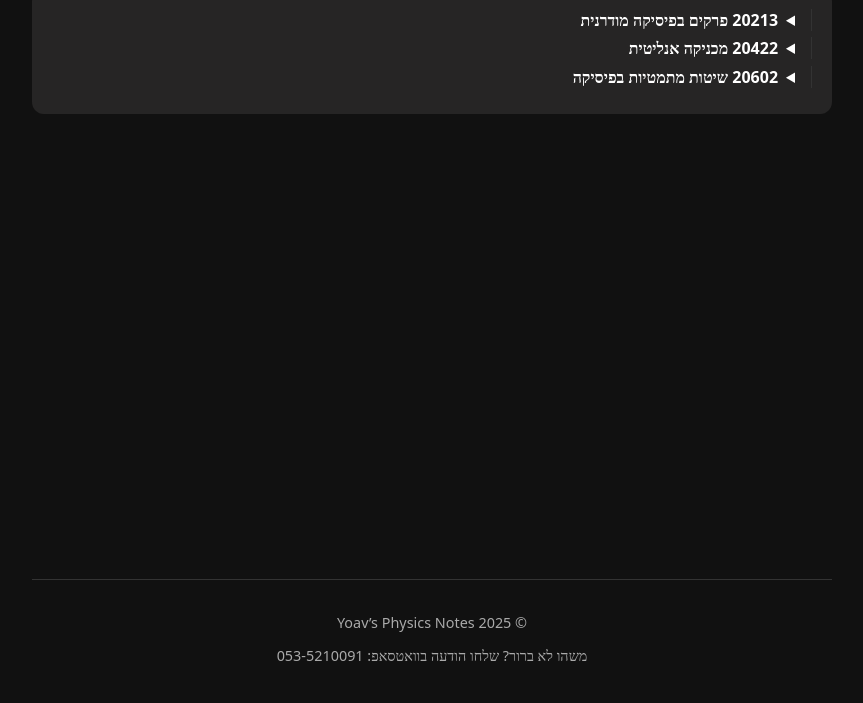
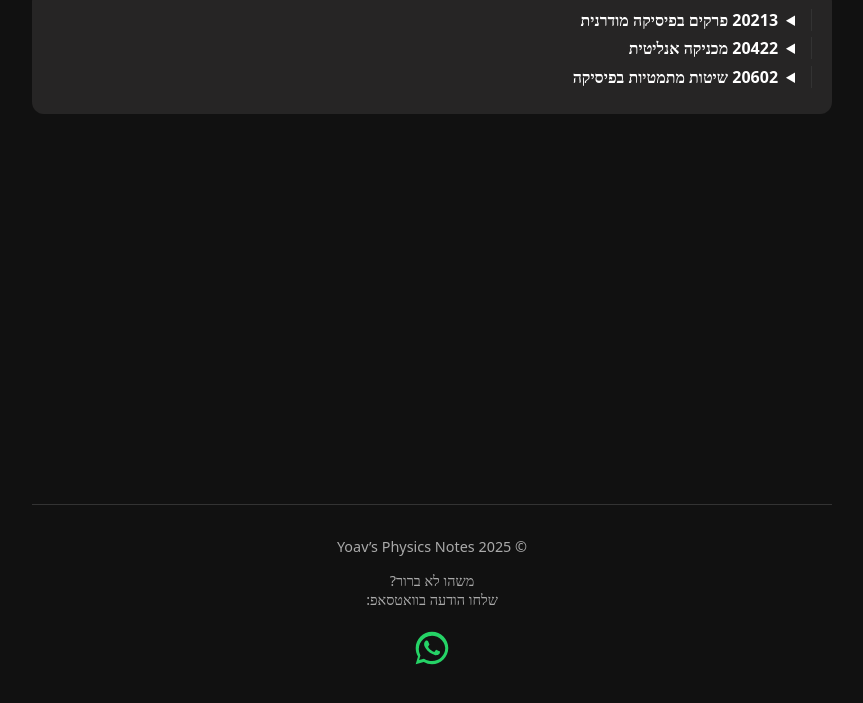
Before and after one commit to YoavsPhysicsNotes/yoavsphysicsnotes.github.io, a website: page index.html in a window 1280 px wide. Shown: the part 157-860 px from the top of the page, without its empty margins (208-1071 px from the left). Drawn offline with Linux system fonts and the light colour scheme.

```diff
--- a/footer.html
+++ b/footer.html
@@ -1,6 +1,14 @@
 <footer id="site-footer">
     <p>© 2025 Yoav’s Physics Notes</p>
-משהו לא ברור?
-שלחו הודעה בוואטסאפ:
-053-5210091
+
+    <p>משהו לא ברור?<br>
+        שלחו הודעה בוואטסאפ:
+    </p>
+
+    <a href="https://wa.me/972535210091" target="_blank" class="wa-icon">
+        <!-- SVG של וואטסאפ (ללא צורך בקבצים חיצוניים) -->
+        <svg xmlns="http://www.w3.org/2000/svg" width="34" height="34" viewBox="0 0 24 24" fill="#25D366">
+            <path d="M12 .5C5.73.5.5 5.73.5 12c0 2.11.55 4.17 1.6 5.99L.5 23.5l5.67-1.58A11.43 11.43 0 0 0 12 23.5c6.27 0 11.5-5.23 11.5-11.5S18.27.5 12 .5Zm0 20.7c-1.88 0-3.72-.5-5.33-1.45l-.38-.22-3.36.94.94-3.27-.25-.42A9.34 9.34 0 1 1 21.34 12a9.28 9.28 0 0 1-9.34 9.2Zm5.13-6.93c-.28-.14-1.63-.81-1.88-.91-.25-.09-.43-.14-.62.14-.18.28-.71.91-.87 1.09-.16.18-.32.2-.6.07-.28-.14-1.2-.44-2.28-1.41-.84-.75-1.41-1.67-1.57-1.95-.16-.28-.02-.43.12-.57.12-.12.28-.32.41-.48.14-.16.18-.28.28-.46.09-.18.05-.34-.02-.48-.07-.14-.62-1.49-.85-2.04-.22-.53-.45-.46-.62-.46-.16 0-.34-.02-.53-.02-.18 0-.48.07-.73.34-.25.28-.95.93-.95 2.27 0 1.34.98 2.63 1.12 2.81.14.18 1.92 2.93 4.75 4.11.66.28 1.18.45 1.58.58.66.21 1.26.18 1.73.11.53-.08 1.63-.66 1.86-1.3.23-.64.23-1.19.16-1.31-.07-.12-.25-.2-.53-.34Z"/>
+        </svg>
+    </a>
 </footer>
--- a/style.css
+++ b/style.css
@@ -111,3 +111,22 @@
     color: #bbb;
     font-size: 0.85rem;
 }
+
+
+/* --- WhatsApp icon in footer --- */
+#site-footer .wa-icon {
+    display: inline-block;
+    margin-top: 8px;
+}
+
+#site-footer .wa-icon svg {
+    width: 34px;
+    height: 34px;
+    vertical-align: middle;
+    cursor: pointer;
+}
+
+#site-footer .wa-icon svg:hover {
+    transform: scale(1.1);
+    transition: 0.15s;
+}
```
